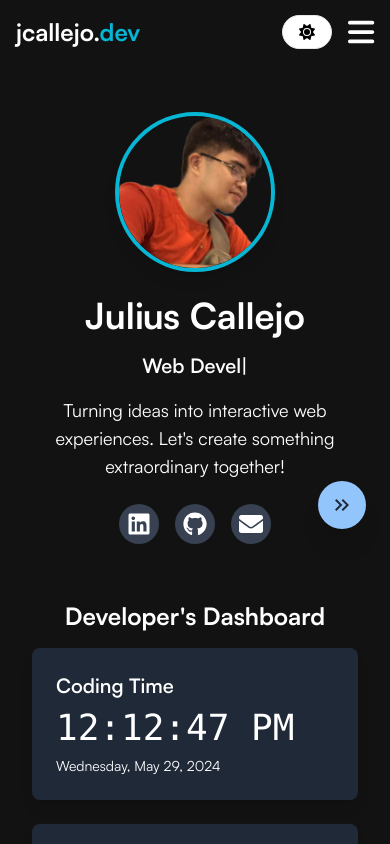
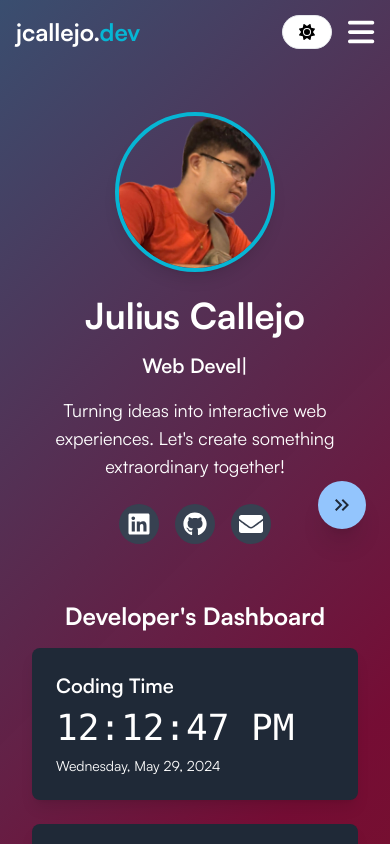
Before and after one commit to aeolus87/jcallejo-portfolio, a React (Create React App) app: page / in a window 390 px wide. Shown: the top 844 px of the page. Built offline with nearby package versions, Linux system fonts and the light colour scheme.

Commit message:
sasasasadadad

```diff
--- a/src/index.css
+++ b/src/index.css
@@ -10,7 +10,7 @@
 html,
 body {
   height: 100%;
-  overscroll-behavior-y: contain;
+  overscroll-behavior-y: none;
 }
 
 :root {
@@ -50,8 +50,7 @@ body {
   left: 0;
   width: 100%;
   height: 100%;
-  background-color: #121212; /* Fallback color */
-  background-image: linear-gradient(
+  background: linear-gradient(
     -45deg,
     #ee3a037f,
     #b50a4b9b,
@@ -59,21 +58,19 @@ body {
     #035f4a99
   );
   background-size: 400% 400%;
-  will-change: transform;
-  transform: translateZ(0);
-  backface-visibility: hidden;
   animation: gradient 10s ease infinite;
+  will-change: background-position;
 }
 
 @keyframes gradient {
   0% {
-    transform: translate(0, 0);
+    background-position: 0% 50%;
   }
   50% {
-    transform: translate(-50%, -50%);
+    background-position: 100% 50%;
   }
   100% {
-    transform: translate(0, 0);
+    background-position: 0% 50%;
   }
 }
 
@@ -95,10 +92,3 @@ body {
     align-items: center;
   }
 }
-
-@media (max-width: 768px) {
-  .background-animation {
-    background: #121212;
-    animation: none;
-  }
-}
```
